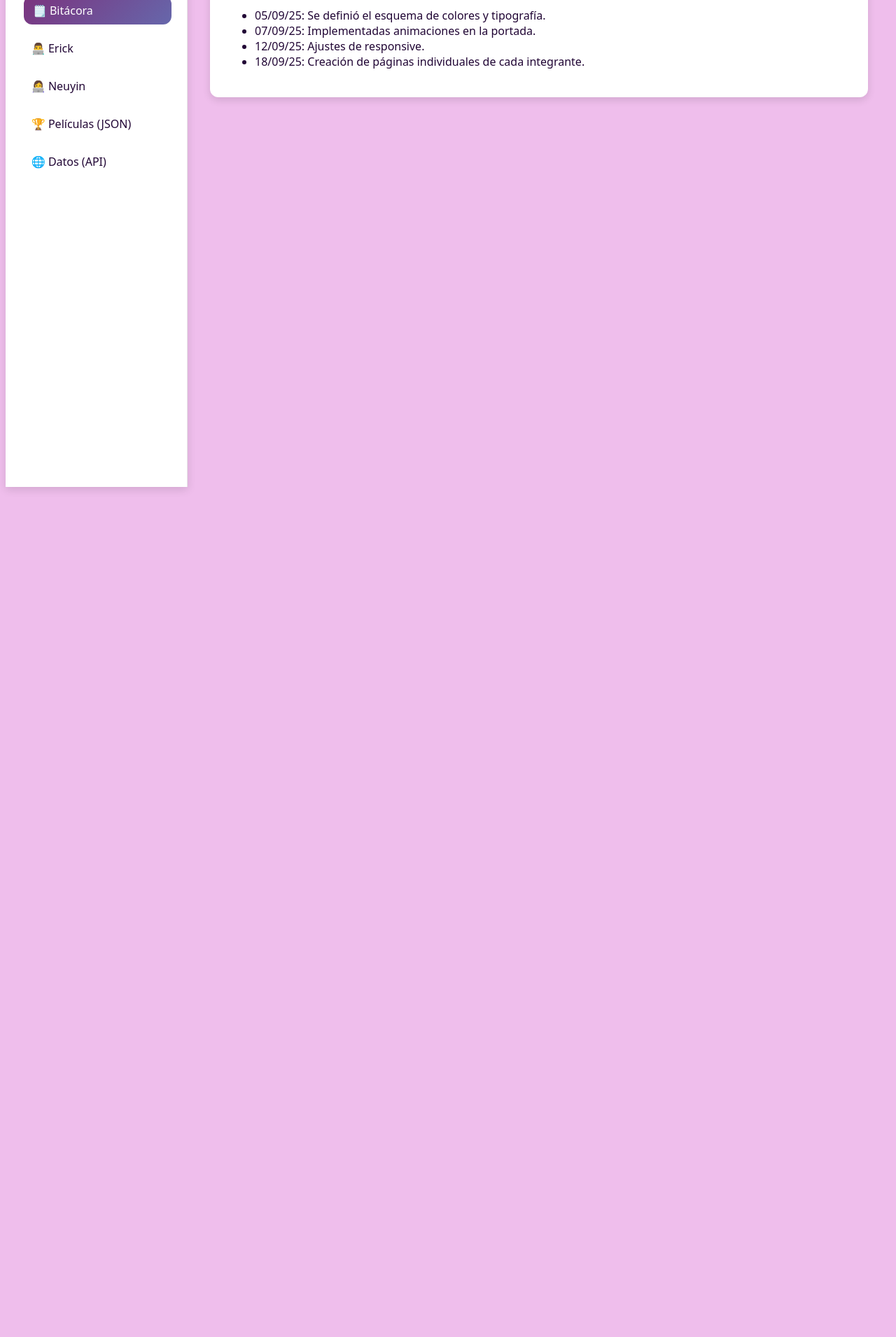
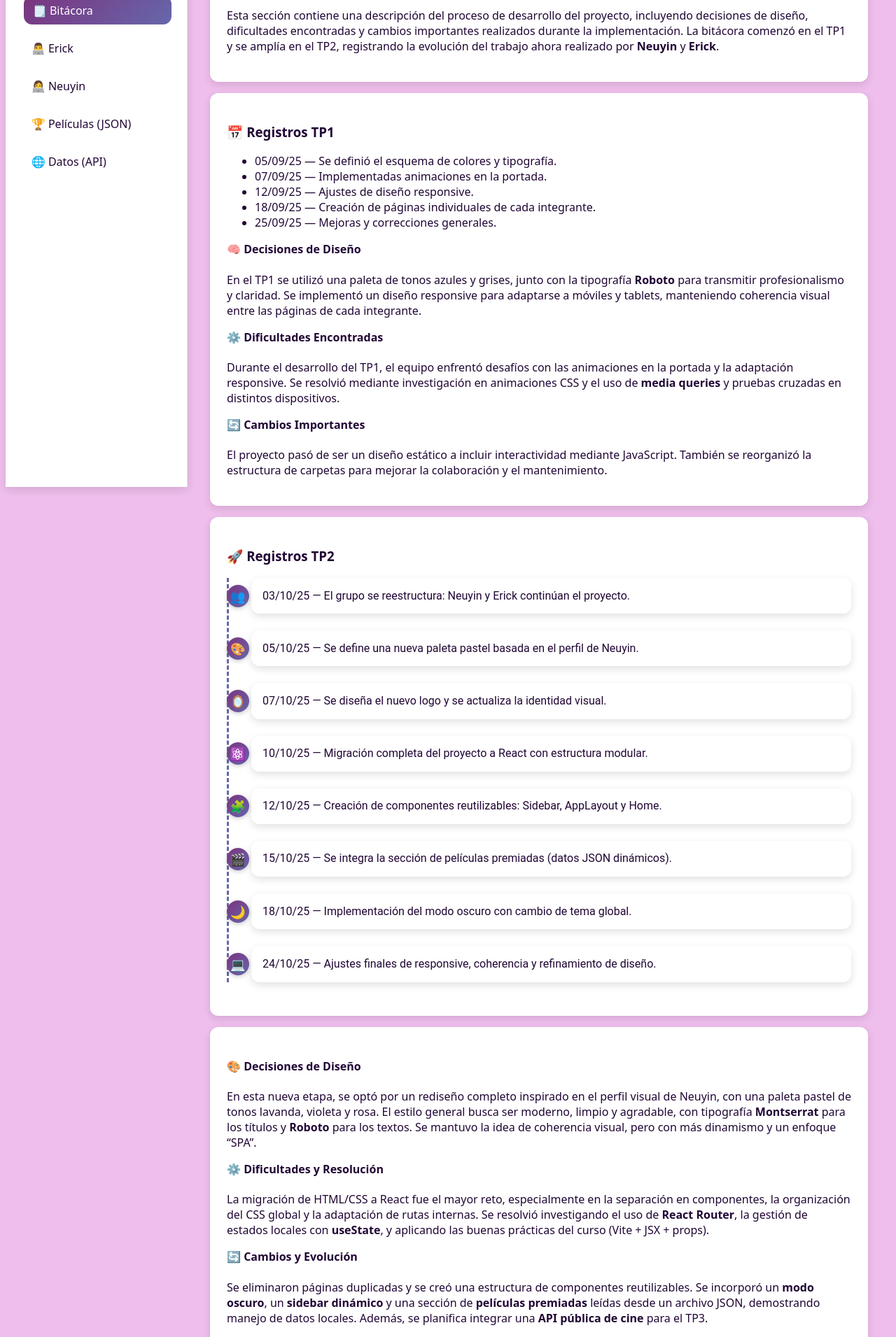
Before and after one commit to Rosanachan/codeboltssix-tp2, a React (Vite) app: page /bitacora in a window 1280 px wide. Shown: the part 160-2071 px from the top of the page at 70% size. Before the commit the page ends 864 px from the top, so only its background shows below. Built offline with nearby package versions, Linux system fonts and the light colour scheme; the HTML template or start-up script is replaced by a standard one.

Commit message:
Se actualiza la bitácora

```diff
--- a/src/components/Bitacora.jsx
+++ b/src/components/Bitacora.jsx
@@ -1,17 +1,140 @@
 export default function Bitacora() {
-  const items = [
-    '05/09/25: Se definió el esquema de colores y tipografía.',
-    '07/09/25: Implementadas animaciones en la portada.',
-    '12/09/25: Ajustes de responsive.',
-    '18/09/25: Creación de páginas individuales de cada integrante.'
-  ];
-
   return (
     <section className="bitacora">
+      {/* ENCABEZADO */}
       <div className="card">
-        <h2>Bitácora del Proyecto</h2>
-        <ul style={{marginTop:'.5rem'}}>
-          {items.map((t, i) => <li key={i}>{t}</li>)}
+        <h2>🗒️ Bitácora del Proyecto</h2>
+        <p>
+          Esta sección contiene una descripción del proceso de desarrollo del proyecto,
+          incluyendo decisiones de diseño, dificultades encontradas y cambios importantes
+          realizados durante la implementación.
+          La bitácora comenzó en el TP1 y se amplía en el TP2, registrando la evolución del trabajo
+          ahora realizado por <b>Neuyin</b> y <b>Erick</b>.
+        </p>
+      </div>
+
+      {/* REGISTROS TP1 */}
+      <div className="card" style={{ marginTop: "1rem" }}>
+        <h3>📅 Registros TP1</h3>
+        <ul style={{ marginTop: ".5rem" }}>
+          <li>05/09/25 — Se definió el esquema de colores y tipografía.</li>
+          <li>07/09/25 — Implementadas animaciones en la portada.</li>
+          <li>12/09/25 — Ajustes de diseño responsive.</li>
+          <li>18/09/25 — Creación de páginas individuales de cada integrante.</li>
+          <li>25/09/25 — Mejoras y correcciones generales.</li>
+        </ul>
+
+        <h4 style={{ marginTop: "1rem" }}>🧠 Decisiones de Diseño</h4>
+        <p>
+          En el TP1 se utilizó una paleta de tonos azules y grises, junto con la tipografía <b>Roboto</b> para transmitir profesionalismo y claridad. Se implementó un diseño responsive para
+          adaptarse a móviles y tablets, manteniendo coherencia visual entre las páginas de cada integrante.
+        </p>
+
+        <h4 style={{ marginTop: "1rem" }}>⚙️ Dificultades Encontradas</h4>
+        <p>
+          Durante el desarrollo del TP1, el equipo enfrentó desafíos con las animaciones en la portada
+          y la adaptación responsive. Se resolvió mediante investigación en animaciones CSS y el uso
+          de <b>media queries</b> y pruebas cruzadas en distintos dispositivos.
+        </p>
+
+        <h4 style={{ marginTop: "1rem" }}>🔄 Cambios Importantes</h4>
+        <p>
+          El proyecto pasó de ser un diseño estático a incluir interactividad mediante JavaScript.
+          También se reorganizó la estructura de carpetas para mejorar la colaboración y el mantenimiento.
+        </p>
+      </div>
+
+      {/* REGISTROS TP2 CON TIMELINE */}
+      <div className="card" style={{ marginTop: "1rem" }}>
+        <h3 className="timeline-title">🚀 Registros TP2</h3>
+        <div className="timeline">
+          <div className="timeline-item">
+            <div className="timeline-icon">👥</div>
+            <p>03/10/25 — El grupo se reestructura: Neuyin y Erick continúan el proyecto.</p>
+          </div>
+
+          <div className="timeline-item">
+            <div className="timeline-icon">🎨</div>
+            <p>05/10/25 — Se define una nueva paleta pastel basada en el perfil de Neuyin.</p>
+          </div>
+
+          <div className="timeline-item">
+            <div className="timeline-icon">🪞</div>
+            <p>07/10/25 — Se diseña el nuevo logo y se actualiza la identidad visual.</p>
+          </div>
+
+          <div className="timeline-item">
+            <div className="timeline-icon">⚛️</div>
+            <p>10/10/25 — Migración completa del proyecto a React con estructura modular.</p>
+          </div>
+
+          <div className="timeline-item">
+            <div className="timeline-icon">🧩</div>
+            <p>12/10/25 — Creación de componentes reutilizables: Sidebar, AppLayout y Home.</p>
+          </div>
+
+          <div className="timeline-item">
+            <div className="timeline-icon">🎬</div>
+            <p>15/10/25 — Se integra la sección de películas premiadas (datos JSON dinámicos).</p>
+          </div>
+
+          <div className="timeline-item">
+            <div className="timeline-icon">🌙</div>
+            <p>18/10/25 — Implementación del modo oscuro con cambio de tema global.</p>
+          </div>
+
+          <div className="timeline-item">
+            <div className="timeline-icon">💻</div>
+            <p>24/10/25 — Ajustes finales de responsive, coherencia y refinamiento de diseño.</p>
+          </div>
+        </div>
+      </div>
+
+      {/* DECISIONES TP2 */}
+      <div className="card" style={{ marginTop: "1rem" }}>
+        <h4>🎨 Decisiones de Diseño</h4>
+        <p>
+          En esta nueva etapa, se optó por un rediseño completo inspirado en el perfil visual de Neuyin,
+          con una paleta pastel de tonos lavanda, violeta y rosa. El estilo general busca ser moderno,
+          limpio y agradable, con tipografía <b>Montserrat</b> para los títulos y <b>Roboto</b> para los textos.
+          Se mantuvo la idea de coherencia visual, pero con más dinamismo y un enfoque “SPA”.
+        </p>
+
+        <h4 style={{ marginTop: "1rem" }}>⚙️ Dificultades y Resolución</h4>
+        <p>
+          La migración de HTML/CSS a React fue el mayor reto, especialmente en la separación en componentes,
+          la organización del CSS global y la adaptación de rutas internas. Se resolvió investigando el uso de
+          <b> React Router</b>, la gestión de estados locales con <b>useState</b>, y aplicando las buenas prácticas
+          del curso (Vite + JSX + props).
+        </p>
+
+        <h4 style={{ marginTop: "1rem" }}>🔄 Cambios y Evolución</h4>
+        <p>
+          Se eliminaron páginas duplicadas y se creó una estructura de componentes reutilizables.
+          Se incorporó un <b>modo oscuro</b>, un <b>sidebar dinámico</b> y una sección de <b>películas premiadas</b> leídas desde un archivo JSON, demostrando manejo de datos locales.
+          Además, se planifica integrar una <b>API pública de cine</b> para el TP3.
+        </p>
+
+        <h4 style={{ marginTop: "1rem" }}>💭 Reflexión General</h4>
+        <p>
+          El proyecto pasó de ser un sitio estático con varias páginas HTML a convertirse en una
+          aplicación web moderna, modular y escalable. El proceso fortaleció el trabajo en equipo,
+          la división de roles y la comprensión de las tecnologías de Frontend actual.
+          Esta evolución representa el crecimiento técnico y estético de los integrantes.
+        </p>
+      </div>
+
+      {/* ESTRUCTURA FINAL */}
+      <div className="card" style={{ marginTop: "1rem" }}>
+        <h3>📂 Estructura del Sistema</h3>
+        <ul>
+          <li>🏠 Inicio – Portada del proyecto y objetivos.</li>
+          <li>🗒️ Bitácora – Registro del proceso completo de desarrollo.</li>
+          <li>👨‍💻 Erick – Perfil personal y habilidades.</li>
+          <li>👩‍💻 Neuyin – Perfil personal con identidad visual base del diseño.</li>
+          <li>🏆 Películas (JSON) – Películas premiadas mostradas dinámicamente.</li>
+          <li>🌐 API – Conexión con datos externos del cine (en desarrollo).</li>
+
         </ul>
       </div>
     </section>
--- a/src/index.css
+++ b/src/index.css
@@ -201,3 +201,71 @@ body.modo-oscuro .galeria .card {
   background-color: #2b244d;
   color: #f1f1f1;
 }
+
+/* Estilos para Bitácora */
+.timeline {
+  position: relative;
+  margin-top: 1.2rem;
+  padding-left: 2rem;
+  border-left: 3px dashed var(--color-acento);
+}
+
+.timeline-item {
+  position: relative;
+  margin-bottom: 1.5rem;
+  background: var(--color-fondo-claro);
+  border-radius: var(--radius);
+  box-shadow: var(--shadow);
+  padding: 0.9rem 1rem;
+  transition: transform 0.25s ease, box-shadow 0.25s ease;
+}
+
+.timeline-item:hover {
+  transform: translateY(-3px);
+  box-shadow: 0 8px 16px rgba(0, 0, 0, 0.15);
+}
+
+.timeline-icon {
+  position: absolute;
+  left: -2.2rem;
+  top: 50%;
+  transform: translateY(-50%);
+  background: linear-gradient(135deg, var(--color-secundario), var(--color-acento));
+  color: white;
+  width: 32px;
+  height: 32px;
+  border-radius: 50%;
+  font-size: 1.1rem;
+  display: flex;
+  align-items: center;
+  justify-content: center;
+  box-shadow: 0 2px 6px rgba(0, 0, 0, 0.2);
+}
+
+.timeline-item p {
+  margin: 0;
+  color: var(--color-texto-principal);
+  font-family: var(--font-alt);
+  line-height: 1.4;
+}
+
+body.modo-oscuro .timeline-item {
+  background: transparent; /* mismo color del fondo */
+  color: #f8f5ff;
+  box-shadow: 0 8px 20px rgba(161, 72, 221, 0.08);
+  border: 1px solid rgba(255, 255, 255, 0.05);
+}
+
+body.modo-oscuro .timeline {
+  border-color: #a78bfa;
+}
+
+
+body.modo-oscuro .timeline-item p {
+  color: #f8f5ff;
+}
+
+body.modo-oscuro .timeline-item:hover {
+  box-shadow: 0 6px 20px rgba(255, 255, 255, 0.12);
+  transform: translateY(-2px);
+}
```
